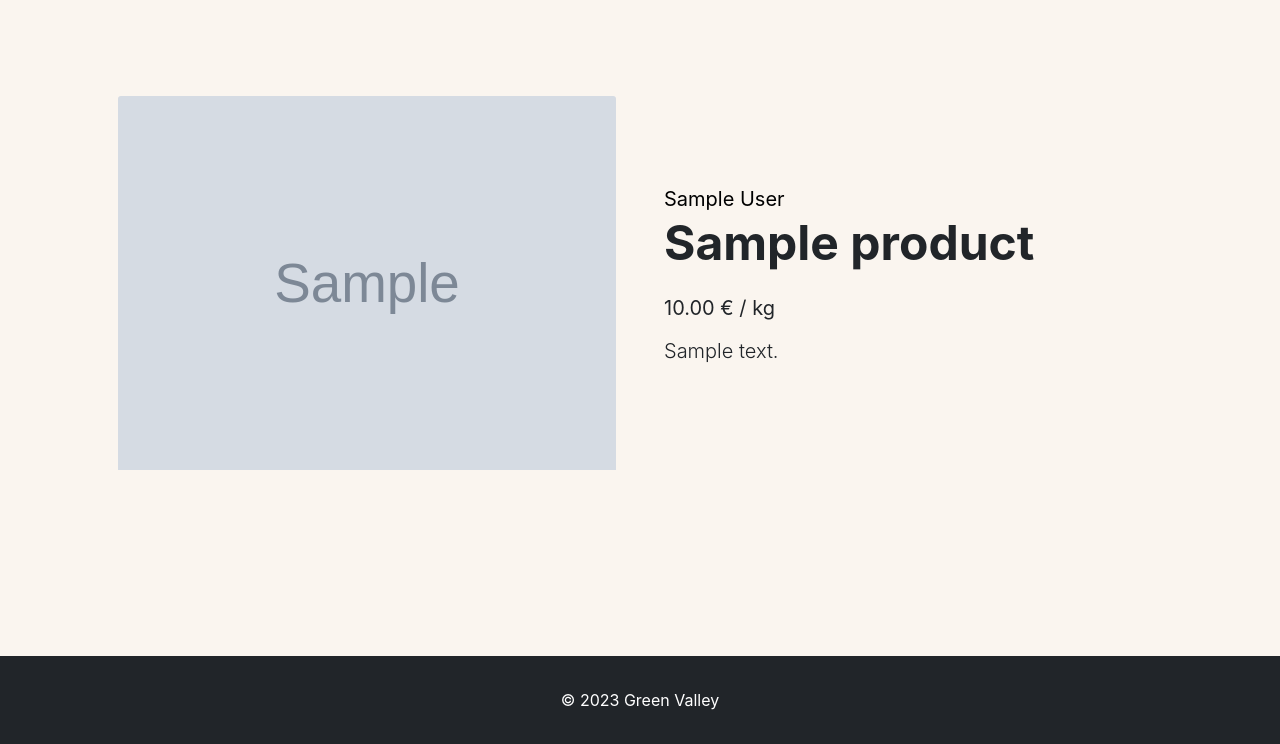
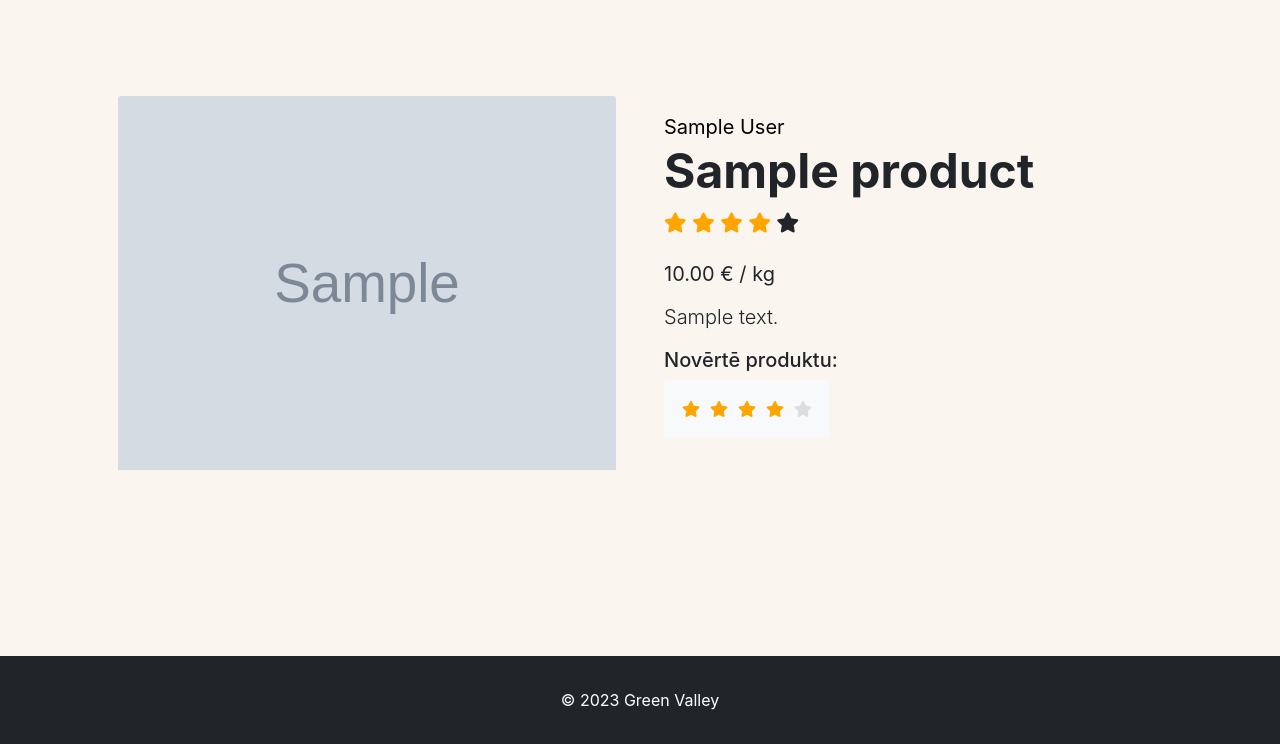
Before and after one commit to Rizque/GreenValley, a Django app: page /product/00000000-0000-0000-0000-000000000001/ in a window 1280 px wide. Shown: the part 56-800 px from the top of the page. Run offline with Django 4.2, Linux system fonts and the light colour scheme; a user stored in the database is signed in; tables that the repository leaves empty hold one stand-in row (values such as "Sample post"); grey boxes marked "Sample" are stand-in pictures; some libraries are stand-ins or nearby versions.

Commit message:
Product Rating

```diff
--- a/products/admin.py
+++ b/products/admin.py
@@ -1,5 +1,6 @@
 from django.contrib import admin
-from .models import Product, ProductCategory
+from .models import Product, ProductCategory, Rating
 
 admin.site.register(Product)
 admin.site.register(ProductCategory)
+admin.site.register(Rating)
--- a/products/models.py
+++ b/products/models.py
@@ -2,7 +2,7 @@ from django.db import models
 from users.models import Profile, Farm
 from django.utils import timezone
 from django.core.validators import MinValueValidator
-
+from django.db.models import Avg
 import uuid
 
 # Create your models here.
@@ -42,5 +42,16 @@ class Product(models.Model):
     unit = models.CharField(max_length=20, choices=UNIT_CHOICES, default='gab')
     date = models.DateTimeField(default=timezone.now)
 
+    def average_rating(self) -> float:
+        return Rating.objects.filter(product=self).aggregate(Avg("rating"))["rating__avg"] or 0
+
+
     def __str__(self):
         return self.name
+
+class Rating(models.Model):
+    user = models.ForeignKey(Profile, on_delete=models.CASCADE)
+    product = models.ForeignKey(Product, on_delete=models.CASCADE)
+    rating = models.IntegerField(default=0)
+    def __str__(self):
+        return str(self.user.username)
--- a/products/templates/products/product.html
+++ b/products/templates/products/product.html
@@ -12,21 +12,75 @@
       </div>
 
       <div class="col-md-6">
-        <a style="color: black" href="{% url 'farm' product.farm.farm.id %}">
+        <a class="black" href="{% url 'farm' product.farm.farm.id %}">
           <p style="font-size: 20px" class="card-text">
             {{ product.farm.farm.name}}
           </p></a
         >
 
         <h1 class="display-5 fw-bolder">{{ product.name }}</h1>
+        <div class="card-title">
+          <span
+            class="fa fa-star {% if product.average_rating > 0 %} checked {% endif %}"
+          ></span>
+          <span
+            class="fa fa-star {% if product.average_rating > 1 %} checked {% endif %}"
+          ></span>
+          <span
+            class="fa fa-star {% if product.average_rating > 2 %} checked {% endif %}"
+          ></span>
+          <span
+            class="fa fa-star {% if product.average_rating > 3 %} checked {% endif %}"
+          ></span>
+          <span
+            class="fa fa-star {% if product.average_rating > 4 %} checked {% endif %}"
+          ></span>
+        </div>
         <div class="fs-2 mb-2">
           <span style="font-size: 20px"
             >{{ product.price }} € / {{ product.unit }}
           </span>
         </div>
         <p class="lead">{{ product.description }}</p>
+
+        <h5>Novērtē produktu:</h5>
+        <div>
+          <ul class="btn btn-light list-inline rating-list">
+            <li onclick="rate(5, '{{ product.product_id }}')">
+              <i
+                class="fa fa-star {% if product.user_rating > 4 %} checked {% endif %}"
+                title="Rate 5"
+              ></i>
+            </li>
+            <li onclick="rate(4, '{{ product.product_id }}')">
+              <i
+                class="fa fa-star {% if product.user_rating > 3 %} checked {% endif %}"
+                title="Rate 4"
+              ></i>
+            </li>
+            <li onclick="rate(3, '{{ product.product_id }}')">
+              <i
+                class="fa fa-star {% if product.user_rating > 2 %} checked {% endif %}"
+                title="Rate 3"
+              ></i>
+            </li>
+            <li onclick="rate(2, '{{ product.product_id }}')">
+              <i
+                class="fa fa-star {% if product.user_rating > 1 %} checked {% endif %}"
+                title="Rate 2"
+              ></i>
+            </li>
+            <li onclick="rate(1, '{{ product.product_id }}')">
+              <i
+                class="fa fa-star {% if product.user_rating > 0 %} checked {% endif %}"
+                title="Rate 1"
+              ></i>
+            </li>
+          </ul>
+        </div>
       </div>
     </div>
   </div>
 </section>
+
 {% endblock content %}
--- a/products/urls.py
+++ b/products/urls.py
@@ -6,6 +6,7 @@ urlpatterns = [
          views.category_products, name='category_products'),
 
     path('product/<str:pk>/', views.product, name='product'),
+    path('rate/<uuid:product_id>/<int:rating>/', views.rate),
 
     path('add-product/', views.createProduct, name='add-product'),
     path('update-product/<str:pk>/',
--- a/products/views.py
+++ b/products/views.py
@@ -1,10 +1,12 @@
 from django.shortcuts import render
 from django.shortcuts import render, redirect
-from .models import Product, ProductCategory
+from .models import Product, ProductCategory, Rating
 from django.contrib.auth.decorators import login_required
 from .forms import ProductForm
 from .utils import searchProducts, paginateProducts
 from django.db.models import Q
+import uuid
+from django.http import HttpRequest, HttpResponse
 
 
 def products(request):
@@ -31,8 +33,11 @@ def products(request):
 
 
 def product(request, pk):
-    projectObj = Product.objects.get(product_id=pk)
-    return render(request, 'products/product.html', {'product': projectObj})
+    product = Product.objects.get(product_id=pk)
+    rating = Rating.objects.filter(
+        product=product, user=request.user.profile).first()
+    product.user_rating = rating.rating if rating else 0
+    return render(request, 'products/product.html', {'product': product})
 
 
 def category_products(request, category_id):
@@ -84,3 +89,10 @@ def deleteProduct(request, pk):
     product = profile.product_set.get(product_id=pk)
     product.delete()
     return redirect('profile')
+
+
+def rate(request: HttpRequest, product_id: uuid.UUID, rating: int) -> HttpResponse:
+    product = Product.objects.get(product_id=product_id)
+    Rating.objects.filter(product=product, user=request.user.profile).delete()
+    product.rating_set.create(user=request.user.profile, rating=rating)
+    return HttpResponse("Rating submitted successfully!")
--- a/static/css/styles.css
+++ b/static/css/styles.css
@@ -69,6 +69,9 @@ ul {
 a {
   text-decoration: none;
 }
+.black {
+  color: black;
+}
 
 button a {
   color: white;
@@ -99,7 +102,6 @@ button a {
 .card-title {
   font-size: 1.25rem;
   margin-bottom: 0.5rem;
-  margin-top: 2rem;
 }
 
 .card-text {
@@ -178,3 +180,31 @@ button a {
     width: 90%;
   }
 }
+
+.rating-list li {
+  float: right;
+  color: #ddd;
+  padding: 10px 5px;
+}
+
+.rating-list li:hover,
+.rating-list li:hover ~ li {
+  color: orange;
+}
+
+.rating-list {
+  display: inline-block;
+  list-style: none;
+}
+.checked {
+  color: orange;
+}
+
+.product_rating {
+  margin: auto;
+  padding: auto;
+}
+
+.categoryx {
+  margin-top: 2rem;
+}
--- a/static/js/scripts.js
+++ b/static/js/scripts.js
@@ -12,3 +12,14 @@ function initMap(latitude, longitude) {
     title: "Farm Location",
   });
 }
+
+const rate = (rating, product_id) => {
+  fetch(`/rate/${product_id}/${rating}/`, {
+    method: "GET",
+    headers: {
+      "Content-Type": "application/json",
+    },
+  }).then((rest) => {
+    window.location.reload();
+  });
+};
--- a/users/templates/users/login_register.html
+++ b/users/templates/users/login_register.html
@@ -56,7 +56,7 @@
           <form method="POST" action="" class="form">
             {% csrf_token %}
             <div class="mb-3">
-              <label for="username" class="form-label">Lietotājvārds:</label>
+              <label for="username" class="form-label">Lietotājvārds</label>
               <input
                 type="text"
                 class="form-control"
@@ -66,7 +66,7 @@
               />
             </div>
             <div class="mb-3">
-              <label for="password" class="form-label">Parole:</label>
+              <label for="password" class="form-label">Parole</label>
               <input
                 type="password"
                 class="form-control"
```
Also changed, not shown: products/templates/products/products.html (+37 -4 lines), users/forms.py (+4 -4 lines), users/templates/users/profile.html (+5 -3 lines), users/templates/users/select_group.html (+60 -9 lines), products/migrations/0004_rating.py (added), static/images/Eglaji_Y7V3481_uVDNNs1.jpeg (added), static/images/burkanij_lqoZnpK.jpg (added), static/images/kapostsX_ZykqLqy.jpg (added), static/images/kapostsX_x6dbLcA.jpg (added), static/images/vista.jpg (added).
